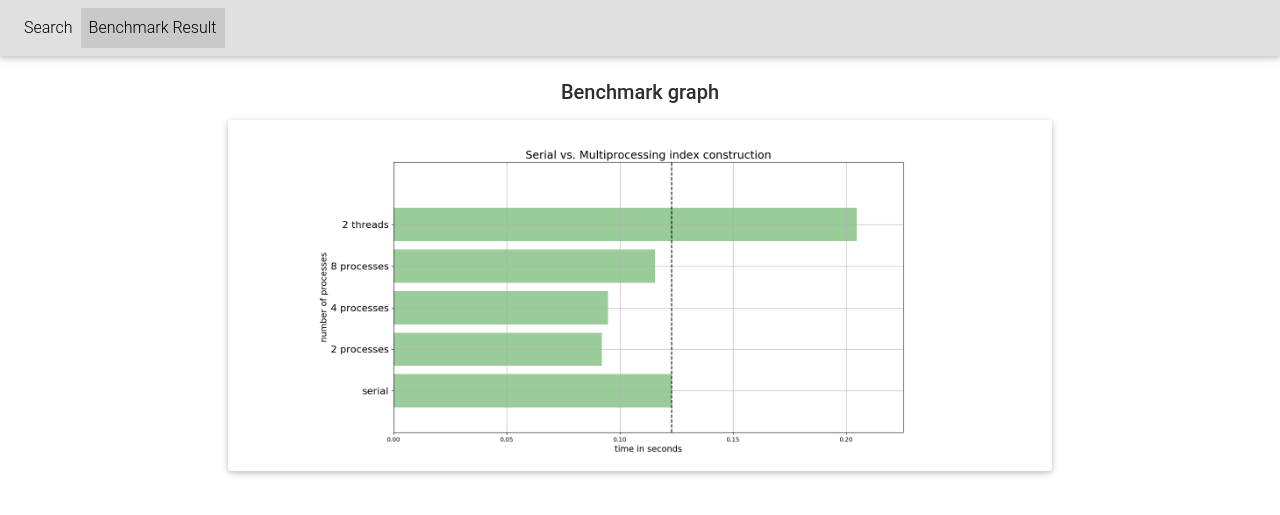
After one commit to gamertense/indexParallel-using-Flask, a Flask app: page /benchmark in a window 1280 px wide. The commit adds this page. Shown: the top 515 px of the page. Run offline with Flask 2, Linux system fonts and the light colour scheme; some libraries are stand-ins or nearby versions.

Commit message:
Split to two pages and update venv for Ubuntu

```diff
--- a/app/indexScript.py
+++ b/app/indexScript.py
@@ -71,3 +71,4 @@ def indexScript(input1, input2):
                  "2t": benchmark[4]}
 
     plot_results()
+    return retObject
--- a/app/routes.py
+++ b/app/routes.py
@@ -1,4 +1,4 @@
-from flask import render_template, flash, redirect, url_for
+from flask import render_template, redirect, url_for
 from app import app
 from app.forms import UserForm
 import os
@@ -6,15 +6,23 @@ import os
 # Parallel dependencies
 from app.indexScript import indexScript
 
+title = 'Index Parallel'
+
 
 @app.route('/')
 @app.route('/index', methods=['GET', 'POST'])
 def index():
     form = UserForm()
+    return render_template('index.html', title=title, form=form)
+
+
+@app.route('/benchmark', methods=['GET', 'POST'])
+def benchmark():
+    form = UserForm()
     if form.validate_on_submit():
         out = indexScript(form.term1.data, form.term2.data)
-        return render_template('index.html', title='Index Parallel', result=out, form=form)
-    return render_template('index.html', title='Index Parallel', form=form)
+        return render_template("benchmark.html", title=title, result=out)
+    return render_template("benchmark.html", title=title)
 
 # def index():
 #     out = indexScript("brother", "water")
--- a/app/templates/base.html
+++ b/app/templates/base.html
@@ -27,15 +27,6 @@
     </style>
 </head>
 <body>
-{% with messages = get_flashed_messages() %}
-{% if messages %}
-<ul>
-    {% for message in messages %}
-    <li>{{ message }}</li>
-    {% endfor %}
-</ul>
-{% endif %}
-{% endwith %}
 {% block content %}{% endblock %}
 </body>
 </html>
--- /dev/null
+++ b/app/templates/benchmark.html
@@ -0,0 +1,60 @@
+{% extends "base.html" %}
+
+{% block content %}
+<nav class="navbar navbar-expand-sm bg-light navbar-light">
+    <ul class="navbar-nav">
+        <li class="nav-item">
+            <a class="nav-link" href="{{ url_for('index') }}">Search</a>
+        </li>
+        <li class="nav-item active">
+            <a class="nav-link" href="{{ url_for('benchmark') }}">Benchmark Result</a>
+        </li>
+    </ul>
+</nav>
+
+<div class="text-center darken-grey-text mb-4" xmlns="http://www.w3.org/1999/html">
+    <h1 class="font-bold mt-4 mb-3 h5">Benchmark graph</h1>
+    <div class="col-md-8 mb-4 offset-md-2">
+        <div class="card">
+            <center><a
+                        href="{{ url_for('static', filename = 'benchmark.png') }}" data-lightbox="image-1"
+                        data-title="Serial vs. Multiprocessing"><img src="" width="80%"></a>
+            </center>
+        </div>
+    </div>
+</div>
+{% if result %}
+<h1 class="text-center font-bold mt-4 mb-3 h5">Output</h1>
+<div class="col-md-6 mb-4 offset-md-3">
+    <div class="card">
+        <div class="card-block p-3">
+            <p><b>Postinglist 1: </b>{{ result['post1'] }}</p>
+            <p><b>Postinglist 2: </b>{{ result['post2'] }}</p>
+            <p><b>Result: </b>{{ result['postr'] }}</p>
+            <p><b>Time used in serial: </b>{{ result['serial'] }}</p>
+            <p><b>Time used for 2 processes: </b>{{ result['2p'] }}</p>
+            <p><b>Time used for 4 processes: </b>{{ result['4p'] }}</p>
+            <p><b>Time used for 8 processes: </b>{{ result['8p'] }}</p>
+            <p><b>Time used for 2 threads: </b>{{ result['2t'] }}</p>
+        </div>
+    </div>
+</div>
+{% endif %}
+
+<script>
+    $(document).ready(function () {
+        d = new Date();
+        var imageURL = "static/benchmark.png?"+ d.getTime();
+        var image = $("img").attr("src",imageURL);
+
+        lightbox.option({
+            'resizeDuration': 200,
+            'wrapAround': true
+        })
+    });
+
+    function check(src) {
+        return $("<img>").attr('src', src);
+    }
+</script>
+{% endblock %}
```
Also changed, not shown: app/templates/index.html (+11 -48 lines), app/static/benchmark.png, 1 other file.
